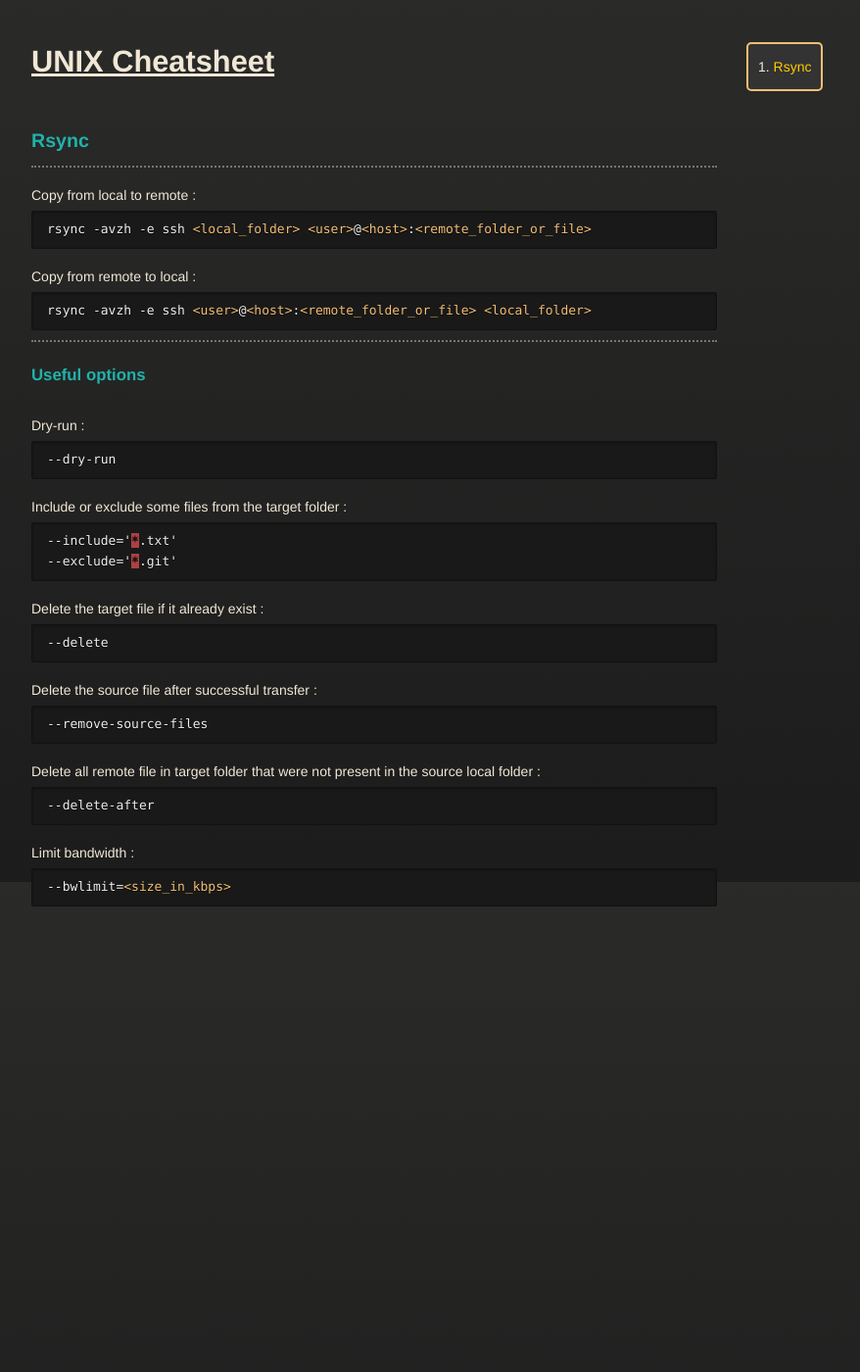
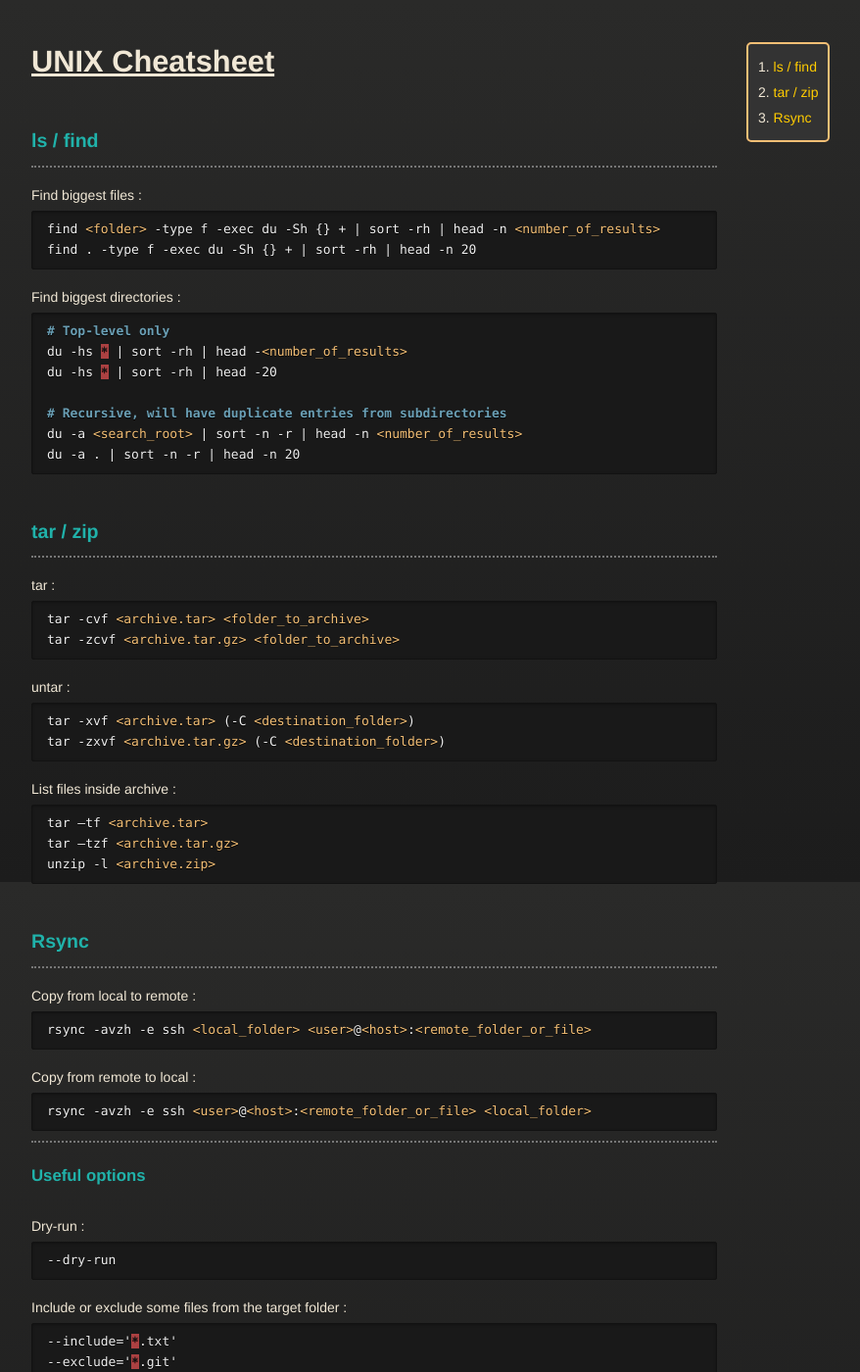
Before and after one commit to vincent-clipet/cheatsheets, a Jekyll site: the page built from markdown/unix.md, in a window 1280 px wide and 1400 px high. Shown: the whole window at 98% size, without its empty margins (258-1136 px from the left). Built offline with Jekyll 4.4.1, drawn with Linux system fonts in a browser that asks for light colours; our own code applies the rules of GitHub Pages for plain Markdown files.

Commit message:
feat(unix): added ls/find & tar/zip commands

````diff
--- a/markdown/unix.md
+++ b/markdown/unix.md
@@ -4,6 +4,62 @@ permalink: /unix
 ---
 
 # UNIX Cheatsheet
+
+
+
+
+
+<br>
+
+### ls / find
+
+<hr>
+
+Find biggest files :
+```md
+find <folder> -type f -exec du -Sh {} + | sort -rh | head -n <number_of_results>
+find . -type f -exec du -Sh {} + | sort -rh | head -n 20
+```
+
+Find biggest directories :
+```md
+# Top-level only
+du -hs * | sort -rh | head -<number_of_results>
+du -hs * | sort -rh | head -20
+
+# Recursive, will have duplicate entries from subdirectories
+du -a <search_root> | sort -n -r | head -n <number_of_results>
+du -a . | sort -n -r | head -n 20
+```
+
+
+
+
+
+<br>
+
+### tar / zip
+
+<hr>
+
+tar :
+```md
+tar -cvf <archive.tar> <folder_to_archive>
+tar -zcvf <archive.tar.gz> <folder_to_archive>
+```
+
+untar :
+```md
+tar -xvf <archive.tar> (-C <destination_folder>)
+tar -zxvf <archive.tar.gz> (-C <destination_folder>)
+```
+
+List files inside archive :
+```md
+tar –tf <archive.tar>
+tar –tzf <archive.tar.gz>
+unzip -l <archive.zip>
+```
 
 
 
````
